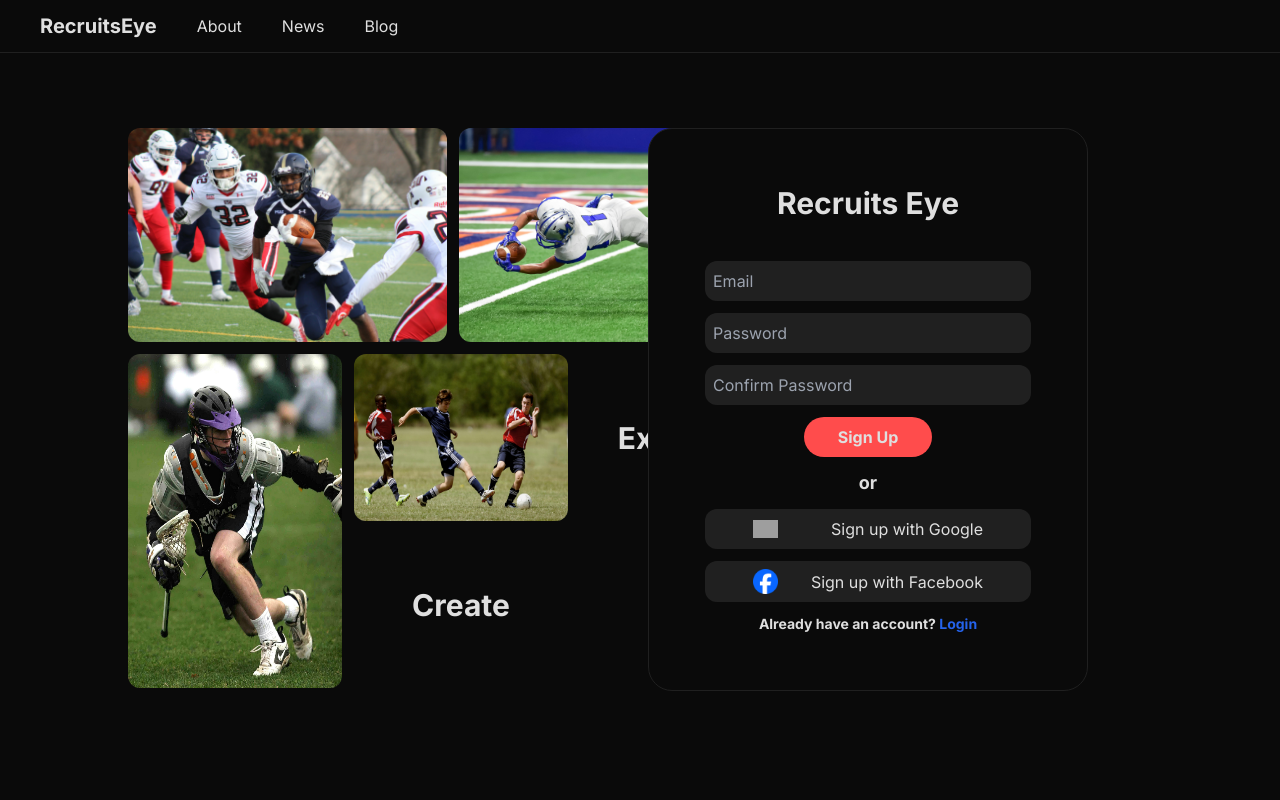
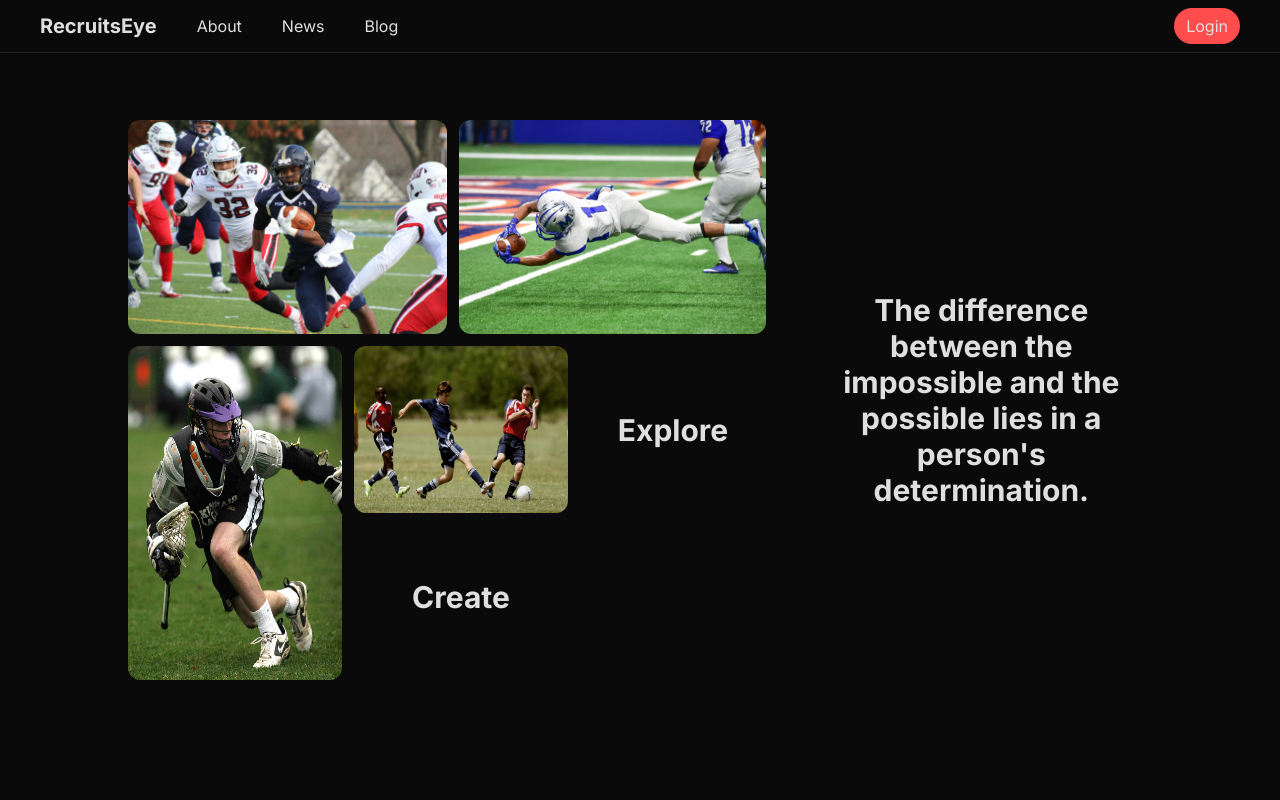
Before and after one commit to JoseChaconUrias/recruitseye, a Next.js app: page /signup in a window 1280 px wide. Shown: the top 800 px of the page. Built offline with nearby package versions, Linux system fonts and the light colour scheme; no server answers; grey boxes are pictures that could not be loaded.

Commit message:
Add random styles

```diff
--- a/src/app/(auth)/signup/SignUpForm.tsx
+++ b/src/app/(auth)/signup/SignUpForm.tsx
@@ -42,7 +42,7 @@
 
   return (
     <form
-      className="rounded-3xl w-[27.5rem] border border-dark-grey p-14 fixed right-48 bg-dark-mode"
+      className="rounded-3xl w-[27.5rem] border border-dark-grey p-14 bg-dark-mode"
       onSubmit={handleSignUp}
     >
       <h1 className="text-center text-3xl font-bold mb-10">Recruits Eye</h1>
--- a/src/app/(auth)/signup/page.tsx
+++ b/src/app/(auth)/signup/page.tsx
@@ -3,8 +3,9 @@
 
 const SignUp = () => {
   return (
-    <main className="flex flex-col min-h-screen p-32">
-      <section className="w-[638px] h-screen">
+    <main className="flex flex-col px-32">
+      <section className="flex flex-row justify-between items-center min-h-screen">
+        <div className="w-[638px]">
           <div className="flex flex-row gap-3 mb-3">
             <Image
               src="/landing4.jpg"
@@ -45,8 +46,16 @@
               <p className="text-3xl font-bold">Explore</p>
             </div>
           </div>
+        </div>
+        <div className="w-1/3">
+          <p className="text-center text-3xl font-bold">
+            The difference between the impossible and the possible lies in a
+            person's determination.
+          </p>
+        </div>
       </section>
-      <section className="h-screen">
+
+      <section className="flex flex-row items-center justify-between min-h-screen">
         <div className="flex flex-row gap-20 items-center">
           <Image
             src="/landing7.jpg"
@@ -61,8 +70,8 @@
             </p>
           </div>
         </div>
+        <SignUpForm />
       </section>
-      <SignUpForm />
     </main>
   );
 };
--- /dev/null
+++ b/src/app/about/page.tsx
@@ -0,0 +1,9 @@
+import React from 'react'
+
+const About = () => {
+  return (
+    <div>About</div>
+  )
+}
+
+export default About
--- /dev/null
+++ b/src/app/blog/page.tsx
@@ -0,0 +1,9 @@
+import React from 'react'
+
+function Blog() {
+  return (
+    <div>Blog</div>
+  )
+}
+
+export default Blog;
--- /dev/null
+++ b/src/app/news/page.tsx
@@ -0,0 +1,9 @@
+import React from 'react'
+
+const News = () => {
+  return (
+    <div>News</div>
+  )
+}
+
+export default News;
--- a/src/components/header/AuthNavBar.tsx
+++ b/src/components/header/AuthNavBar.tsx
@@ -7,15 +7,15 @@
     className: "font-bold text-xl"
   },
   {
-    href: "/",
+    href: "/about",
     label: "About",
   },
   {
-    href: "/",
+    href: "/news",
     label: "News",
   },
   {
-    href: "/",
+    href: "/blog",
     label: "Blog",
   },
 ];
@@ -32,7 +32,13 @@
           ))}
         </ul>
       </nav>
-
+      <nav>
+        <ul>
+          <li>
+            <Link href="/login" className="bg-dark-red rounded-full px-3 py-2">Login</Link>
+          </li>
+        </ul>
+      </nav>
     </header>
   );
 };
```
Lines whose indentation alone changed are shown as unchanged.
